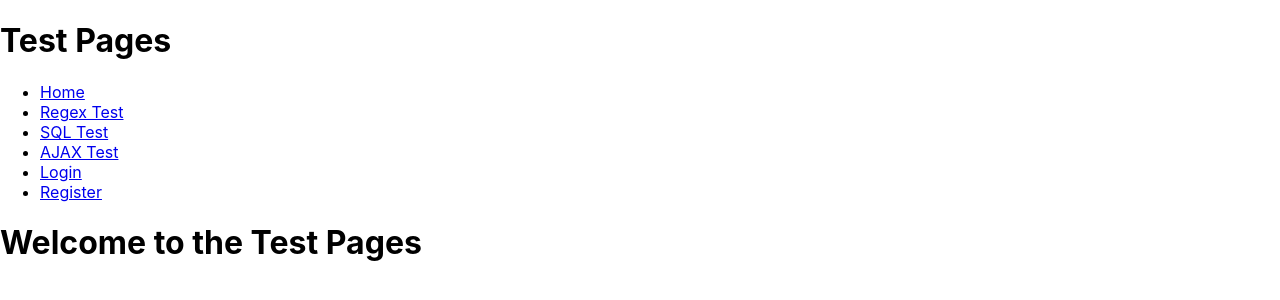
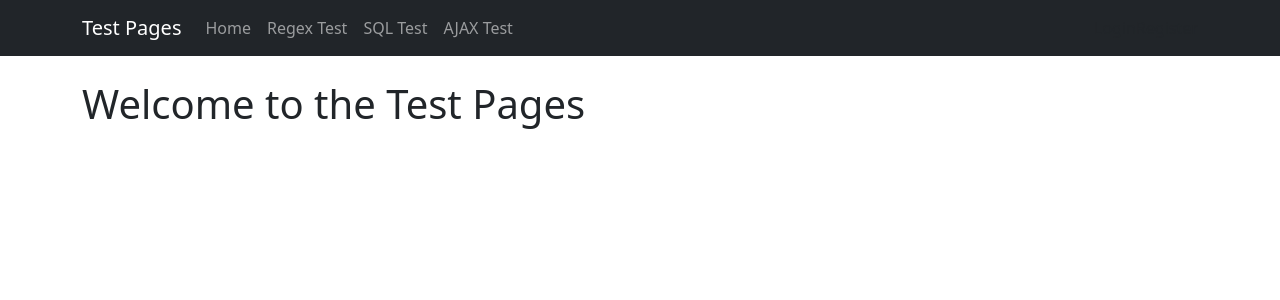
Before and after one commit to kanerin/dedede-syllabus, a React (Create React App) app in the folder frontend/: page / in a window 1280 px wide. Shown: the top 300 px of the page. Built offline with nearby package versions, Linux system fonts and the light colour scheme.

Commit message:
add bootstrap

```diff
--- a/frontend/package.json
+++ b/frontend/package.json
@@ -6,7 +6,9 @@
     "@testing-library/jest-dom": "^5.17.0",
     "@testing-library/react": "^13.4.0",
     "@testing-library/user-event": "^13.5.0",
+    "bootstrap": "^5.3.3",
     "react": "^18.3.1",
+    "react-bootstrap": "^2.10.5",
     "react-dom": "^18.3.1",
     "react-router-dom": "^6.27.0",
     "react-scripts": "5.0.1",
--- a/frontend/src/App.js
+++ b/frontend/src/App.js
@@ -1,5 +1,6 @@
 import React, { useState, useEffect } from 'react';
 import { BrowserRouter as Router, Routes, Route, Link } from 'react-router-dom';
+import { Navbar, Nav, Container, Button } from 'react-bootstrap'; // React Bootstrapコンポーネントのインポート
 import RegexTest from './pages/RegexTest';
 import SQLTest from './pages/SQLTest';
 import AjaxTest from './pages/AjaxTest';
@@ -10,6 +11,33 @@ import ResultPage from './pages/ResultPage'; // 結果ページのインポー
 
 function Home() {
   return <h1>Welcome to the Test Pages</h1>;
+}
+
+function NavBar({ isLoggedIn, handleLogout }) {
+  return (
+    <Navbar bg="dark" variant="dark" expand="lg">
+      <Container>
+        <Navbar.Brand as={Link} to="/">Test Pages</Navbar.Brand>
+        <Navbar.Toggle aria-controls="basic-navbar-nav" />
+        <Navbar.Collapse id="basic-navbar-nav">
+          <Nav className="me-auto">
+            <Nav.Link as={Link} to="/">Home</Nav.Link>
+            <Nav.Link as={Link} to="/regex">Regex Test</Nav.Link>
+            <Nav.Link as={Link} to="/sql">SQL Test</Nav.Link>
+            <Nav.Link as={Link} to="/ajax">AJAX Test</Nav.Link>
+          </Nav>
+          {isLoggedIn ? (
+            <Button variant="outline-light" onClick={handleLogout}>Logout</Button>
+          ) : (
+            <>
+              <Nav.Link as={Link} to="/login">Login</Nav.Link>
+              <Nav.Link as={Link} to="/register">Register</Nav.Link>
+            </>
+          )}
+        </Navbar.Collapse>
+      </Container>
+    </Navbar>
+  );
 }
 
 function App() {
@@ -39,7 +67,6 @@ function App() {
 
       const data = await response.json();
       if (response.ok) {
-        // トークンをローカルストレージに保存
         localStorage.setItem('token', data.token);
         localStorage.setItem('username', data.username);
         setMessage(`Welcome, ${data.username}!`);
@@ -54,7 +81,6 @@ function App() {
   };
 
   const handleLogout = () => {
-    // ログアウト時にローカルストレージからトークンを削除
     localStorage.removeItem('token');
     localStorage.removeItem('username');
     setIsLoggedIn(false);
@@ -63,34 +89,23 @@ function App() {
 
   return (
     <Router>
-      <div>
-        <h1>Test Pages</h1>
-        <ul>
-          <li><Link to="/">Home</Link></li>
-          <li><Link to="/regex">Regex Test</Link></li>
-          <li><Link to="/sql">SQL Test</Link></li>
-          <li><Link to="/ajax">AJAX Test</Link></li>
-          {!isLoggedIn && <li><Link to="/login">Login</Link></li>}
-          {!isLoggedIn && <li><Link to="/register">Register</Link></li>}
-          {isLoggedIn && <li><button onClick={handleLogout}>Logout</button></li>} {/* ログアウトボタン */}
-        </ul>
-
+      <NavBar isLoggedIn={isLoggedIn} handleLogout={handleLogout} />
+      <Container className="mt-4">
         <Routes>
           <Route path="/" element={<Home />} />
           <Route path="/regex" element={<RegexTest />} />
           <Route path="/sql" element={<SQLTest />} />
           <Route path="/ajax" element={<AjaxTest />} />
           <Route path="/login" element={
-              <div>
-                <LoginForm onLogin={handleLogin} />
-                <Message message={message} />
-              </div>
-            }
-          />
+            <div>
+              <LoginForm onLogin={handleLogin} />
+              <Message message={message} />
+            </div>
+          } />
           <Route path="/register" element={<Register />} />
           <Route path="/results" element={<ResultPage />} /> {/* 結果発表ページのルート追加 */}
         </Routes>
-      </div>
+      </Container>
     </Router>
   );
 }
--- a/frontend/src/index.js
+++ b/frontend/src/index.js
@@ -3,6 +3,8 @@ import ReactDOM from 'react-dom/client';
 import './index.css';
 import App from './App';
 import reportWebVitals from './reportWebVitals';
+
+import 'bootstrap/dist/css/bootstrap.min.css';
 
 const root = ReactDOM.createRoot(document.getElementById('root'));
 root.render(
--- a/package.json
+++ b/package.json
@@ -1,5 +1,9 @@
 {
   "devDependencies": {
     "@babel/plugin-proposal-private-property-in-object": "^7.21.11"
+  },
+  "dependencies": {
+    "bootstrap": "^5.3.3",
+    "react-bootstrap": "^2.10.5"
   }
 }
```
Also changed, not shown: 2 other files (tests, documents, lock files or other folders).
